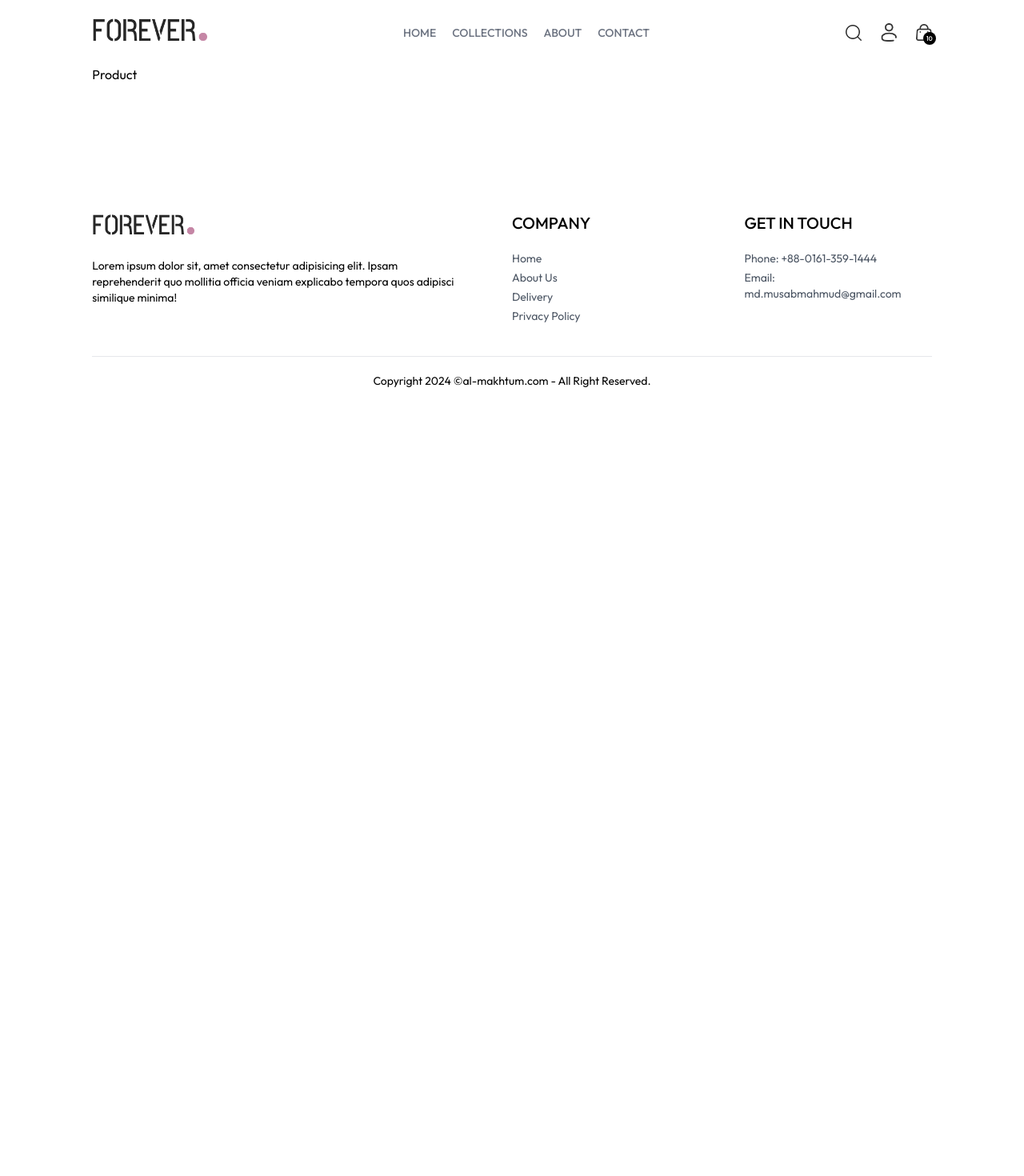
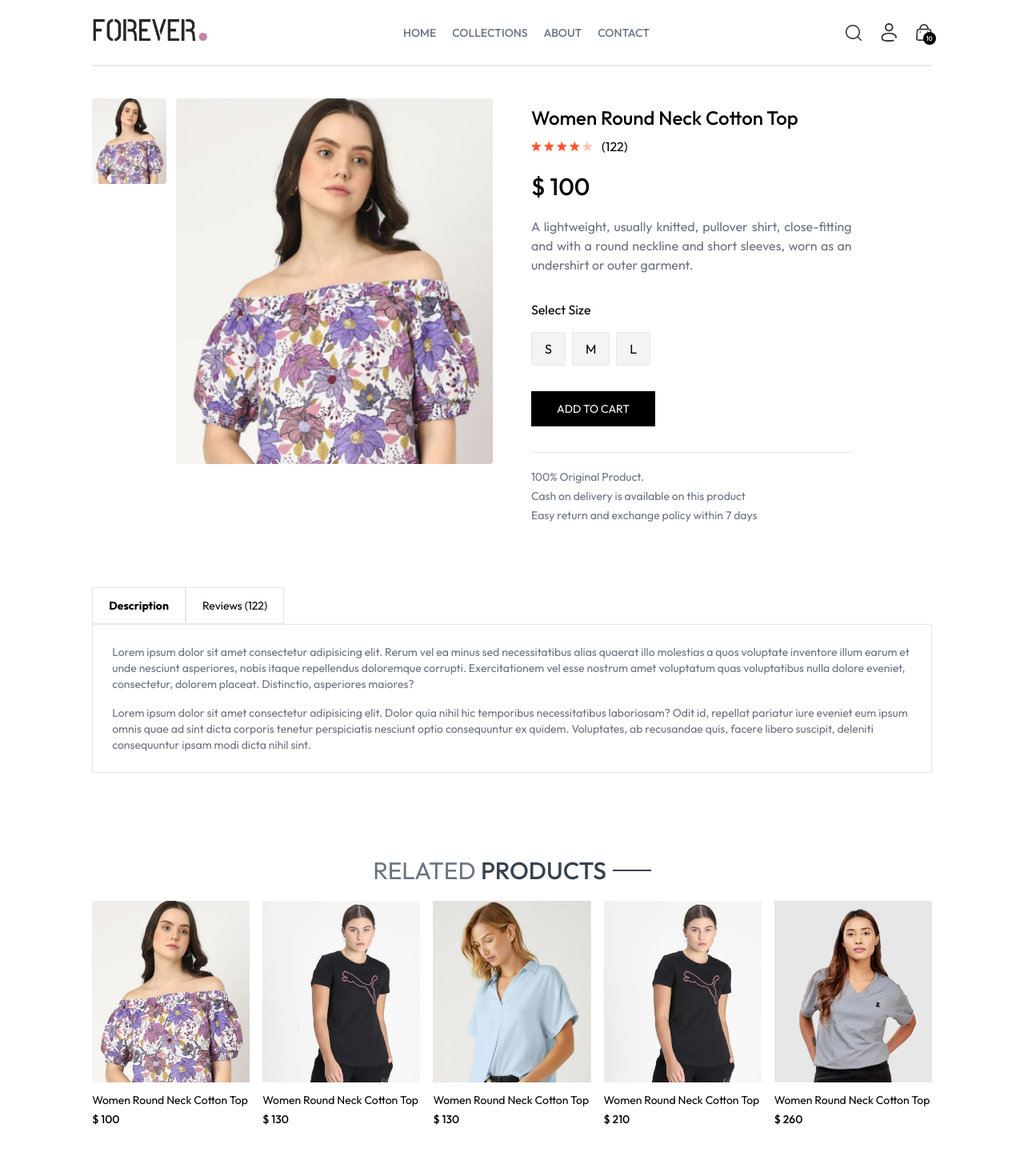
Before and after one commit to musabmahmud/al-makhtum-mart, a React (Vite) app: page /product/aaaaa in a window 1280 px wide. Shown: the top 1470 px of the page at 80% size. Before the commit the page ends 800 px from the top, so only its background shows below. Built offline with nearby package versions, Linux system fonts and the light colour scheme.

Commit message:
single product with related products

```diff
--- a/src/App.jsx
+++ b/src/App.jsx
@@ -1,4 +1,4 @@
-import { Routes, Route } from 'react-router-dom'
+import { Routes, Route, Navigate } from 'react-router-dom'
 import Home from './pages/Home'
 import Collections from './pages/Collections'
 import About from './pages/About'
@@ -30,6 +30,7 @@ function App() {
         <Route path='/login' element={<Login />} />
         <Route path='/place-order' element={<PlaceOrder />} />
         <Route path='/orders' element={<Order />} />
+        <Route path="*" element={<Navigate to='/' replace />} />
       </Routes>
       <Footer />
     </div>
--- /dev/null
+++ b/src/components/RelatedProducts.jsx
@@ -0,0 +1,39 @@
+import React, { useContext, useEffect, useState } from 'react'
+import { ShopContext } from '../context/ShopContext'
+import Title from './Title';
+import ProductItem from './ProductItem';
+
+const RelatedProducts = ({ category, subCategory }) => {
+
+    const { products } = useContext(ShopContext);
+
+    const [related, setRelated] = useState([]);
+
+    useEffect(() => {
+        if (products.length > 0) {
+            let productsCopy = products.slice();
+
+            productsCopy = productsCopy.filter((item) => item.category === category);
+
+            productsCopy = productsCopy.filter((item) => item.subCategory === subCategory);
+
+            setRelated(productsCopy.slice(0, 5));
+        }
+        // eslint-disable-next-line react-hooks/exhaustive-deps
+    }, [products])
+
+    return (
+        <div className='my-24'>
+            <div className="text-center text-3xl py-2">
+                <Title text1={'RELATED'} text2={'PRODUCTS'} />
+            </div>
+            <div className="grid grid-cols-2 sm:grid-cols-3 md:grid-cols-4 lg:grid-cols-5 gap-4 gap-y-6">
+                {related.map((item, index) => (
+                    <ProductItem key={index} id={item._id} image={item.image} name={item.name} price={item.price} />
+                ))}
+            </div>
+        </div>
+    )
+}
+
+export default RelatedProducts
--- a/src/components/SearchBar.jsx
+++ b/src/components/SearchBar.jsx
@@ -1,16 +1,30 @@
-import React, { useContext } from 'react'
+import React, { useContext, useEffect, useState } from 'react'
 import { ShopContext } from '../context/ShopContext'
 import { assets } from '../assets/assets';
+import { useLocation } from 'react-router-dom';
 
 const SearchBar = () => {
 
     const { search, setSearch, showSearch, setShowSearch } = useContext(ShopContext);
+    const [visible, setVisible] = useState(false);
+
+    const location = useLocation();
+
+    useEffect(() => {
+        if (location.pathname.includes('collection') && showSearch) {
+            setVisible(true)
+        }
+        else {
+            setVisible(false);
+        }
+    }, [location, showSearch]);
+
     // Musab Loves Sinmim------iloveu
-    return showSearch ? (
+    return showSearch && visible ? (
         <div className=' border-y bg-gray-50 text-center'>
             <div className="inline-flex items-center justify-center border border-gray-400 px-5 my-5 mx-3 rounded-full w-3/4 sm:w-1/2">
-                <input value={search} onChange={(e) => setSearch(e.target.value)} className='flex-1 outline-none bg-inherit text-sm' type="text" name="" placeholder="Search...." id="" />
-                <img src={assets.search_icon} alt="" />
+                <input value={search} onChange={(e) => setSearch(e.target.value)} className='flex-1 outline-none bg-inherit text-sm py-2' type="text" name="" placeholder="Search...." id="" />
+                <img className='w-5' src={assets.search_icon} alt="" />
             </div>
             <img onClick={() => setShowSearch(!showSearch)} className='inline w-3 cursor-pointer' src={assets.cross_icon} alt="" />
         </div>
--- a/src/pages/Collections.jsx
+++ b/src/pages/Collections.jsx
@@ -6,7 +6,7 @@ import ProductItem from '../components/ProductItem';
 
 const Collections = () => {
 
-  const { products } = useContext(ShopContext);
+  const { products, search, showSearch } = useContext(ShopContext);
 
   const [showFilter, setShowFilter] = useState(false);
 
@@ -37,7 +37,12 @@ const Collections = () => {
   }
 
   const applyFilter = () => {
+
     let productsCopy = products.slice();
+
+    if (showSearch && search) {
+      productsCopy = productsCopy.filter(item => item.name.toLowerCase().includes(search.toLowerCase()))
+    }
 
     if (category.length > 0) {
       productsCopy = productsCopy.filter(item => category.includes(item.category));
@@ -68,7 +73,7 @@ const Collections = () => {
   useEffect(() => {
     applyFilter();
     // eslint-disable-next-line react-hooks/exhaustive-deps
-  }, [category, subCategory]);
+  }, [category, subCategory, showSearch, search]);
 
 
   useEffect(() => {
--- a/src/pages/Product.jsx
+++ b/src/pages/Product.jsx
@@ -1,9 +1,126 @@
-import React from 'react'
+import React, { useContext, useEffect, useState } from 'react'
+import { Navigate, useParams } from 'react-router-dom'
+import { ShopContext } from '../context/ShopContext';
+import { assets } from '../assets/assets';
+import RelatedProducts from '../components/RelatedProducts';
 
 const Product = () => {
-    return (
-        <div>Product</div>
+
+    const { productId } = useParams();
+
+    const { products, currency } = useContext(ShopContext);
+
+    const [productData, setProductData] = useState(false);
+    const [image, setImage] = useState(false);
+
+    const [size, setSize] = useState('');
+
+    const fetchData = async () => {
+        let selectedItem = products.find(p => p._id == productId);
+        setProductData(selectedItem);
+        setImage(selectedItem.image[0]);
+        // window.scrollTo({ top: 0, behavior: 'smooth' });
+    }
+
+    useEffect(() => {
+        fetchData();
+        // eslint-disable-next-line react-hooks/exhaustive-deps
+    }, [products, productId]);
+
+    console.log(productData);
+
+
+    return productData ? (
+        <div className='border-t-2 pt-10 transition-opacity ease-in duration-500'>
+            <div className="flex gap-12 flex-col sm:flex-row">
+                {/* product image */}
+                <div className="flex-1 flex flex-col-reverse gap-3 sm:flex-row">
+                    <div className='flex sm:flex-col overflow-x-auto sm:overflow-y-auto justify-between sm:justify-normal sm:w-[18.7%] w-full'>
+                        {
+                            productData.image.map((item, index) =>
+                            (
+                                <img onClick={() => setImage(item)} key={index} src={item} alt={productData.name} className="w-[24%] sm:w-full sm:mb-3 flex-shrink-0 cursor-pointer rounded" />
+                            )
+                            )
+                        }
+                    </div>
+                    <div className='w-full sm:w-[80%]'>
+                        <img src={image} className='w-full h-auto rounded' alt={productData.name} />
+                    </div>
+                </div>
+
+                {/* product info  */}
+                <div className='flex-1'>
+                    <h1 className='font-medium text-2xl mt-2'>{productData.name}</h1>
+                    <div className='flex items-center gap-1 mt-2'>
+                        <img src={assets.star_icon} alt={`${productData.name} ratings`} className='w-3 5' />
+                        <img src={assets.star_icon} alt={`${productData.name} ratings`} className='w-3 5' />
+                        <img src={assets.star_icon} alt={`${productData.name} ratings`} className='w-3 5' />
+                        <img src={assets.star_icon} alt={`${productData.name} ratings`} className='w-3 5' />
+                        <img src={assets.star_dull_icon} alt={`${productData.name} ratings`} className='w-3 5' />
+                        <p className="pl-2">(122)</p>
+                    </div>
+                    <p className='mt-5 text-3xl font-medium'>{currency} {productData.price}</p>
+                    <p className='mt-5 text-gray-500 text-justify w-4/5'>{productData.description}</p>
+                    {/* sizes  */}
+
+                    {productData.sizes ?
+                        <div>
+                            <div className='flex flex-col gap-4 my-8'>
+                                <p>Select Size</p>
+                                <div className='flex gap-2'>
+                                    {productData.sizes.map((item, index) => (
+                                        <button onClick={() => setSize(item)} className={`border py-2 px-4 bg-gray-100 rounded-sm ${size === item ? 'border-orange-500' : ''}`} value={item} key={index}>{item}</button>
+                                    ))
+                                    }
+                                </div>
+                            </div>
+                            <button className='bg-black text-white px-8 py-3 text-sm max-w-full active:bg-gray-700'>ADD TO CART</button>
+                        </div>
+
+                        : <p className='py-8 text-gray-500'>Out of Stock...</p>
+                    }
+                    <hr className="mt-8 sm:w-4/5" />
+                    <div className="text-sm text-gray-500 mt-5 flex flex-col gap-1">
+                        <p>100% Original Product.</p>
+                        <p>Cash on delivery is available on this product</p>
+                        <p>Easy return and exchange policy within 7 days</p>
+                    </div>
+                </div>
+            </div>
+            {/* description */}
+            <div className="mt-20">
+                <div className="flex">
+                    <b className="border px-5 py-3 text-sm">Description</b>
+                    <p className='border px-5 py-3 text-sm'>Reviews (122)</p>
+                </div>
+                <div className="flex flex-col gap-4 border p-6 text-sm text-gray-500">
+                    <p>Lorem ipsum dolor sit amet consectetur adipisicing elit. Rerum vel ea minus sed necessitatibus alias quaerat illo molestias a quos voluptate inventore illum earum et unde nesciunt asperiores, nobis itaque repellendus doloremque corrupti. Exercitationem vel esse nostrum amet voluptatum quas voluptatibus nulla dolore eveniet, consectetur, dolorem placeat. Distinctio, asperiores maiores?</p>
+                    <p>Lorem ipsum dolor sit amet consectetur adipisicing elit. Dolor quia nihil hic temporibus necessitatibus laboriosam? Odit id, repellat pariatur iure eveniet eum ipsum omnis quae ad sint dicta corporis tenetur perspiciatis nesciunt optio consequuntur ex quidem. Voluptates, ab recusandae quis, facere libero suscipit, deleniti consequuntur ipsam modi dicta nihil sint.</p>
+                </div>
+            </div>
+
+            {/* display related products */}
+
+            <RelatedProducts category={productData.category} subCategory={productData.subCategory} />
+
+        </div>
     )
+        :
+
+        (<div className="flex gap-12 flex-col sm:flex-row border p-4 rounded border-gray-300 mx-auto animate-pulse">
+            <div className="sm:w-1/2 rounded bg-slate-200 p-4"></div>
+            <div className="sm:w-1/2 flex-1 space-y-6 py-1">
+                <div className="h-40 bg-slate-200 rounded"></div>
+                <div className="space-y-3">
+                    <div className="grid grid-cols-3 gap-4">
+                        <div className="h-20 bg-slate-200 rounded col-span-2"></div>
+                        <div className="h-20 bg-slate-200 rounded col-span-1"></div>
+                    </div>
+                    <div className="h-40 bg-slate-200 rounded"></div>
+                </div>
+            </div>
+        </div>)
 }
 
 export default Product
```
